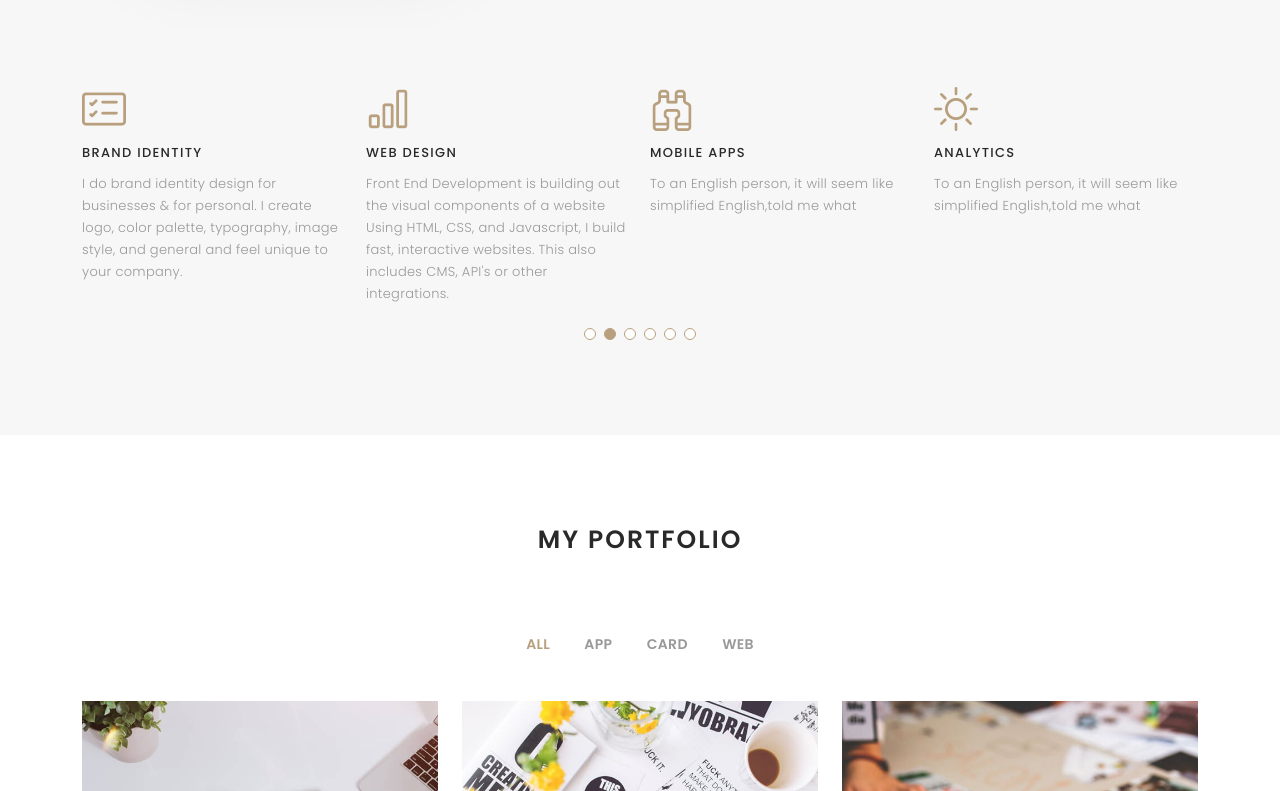
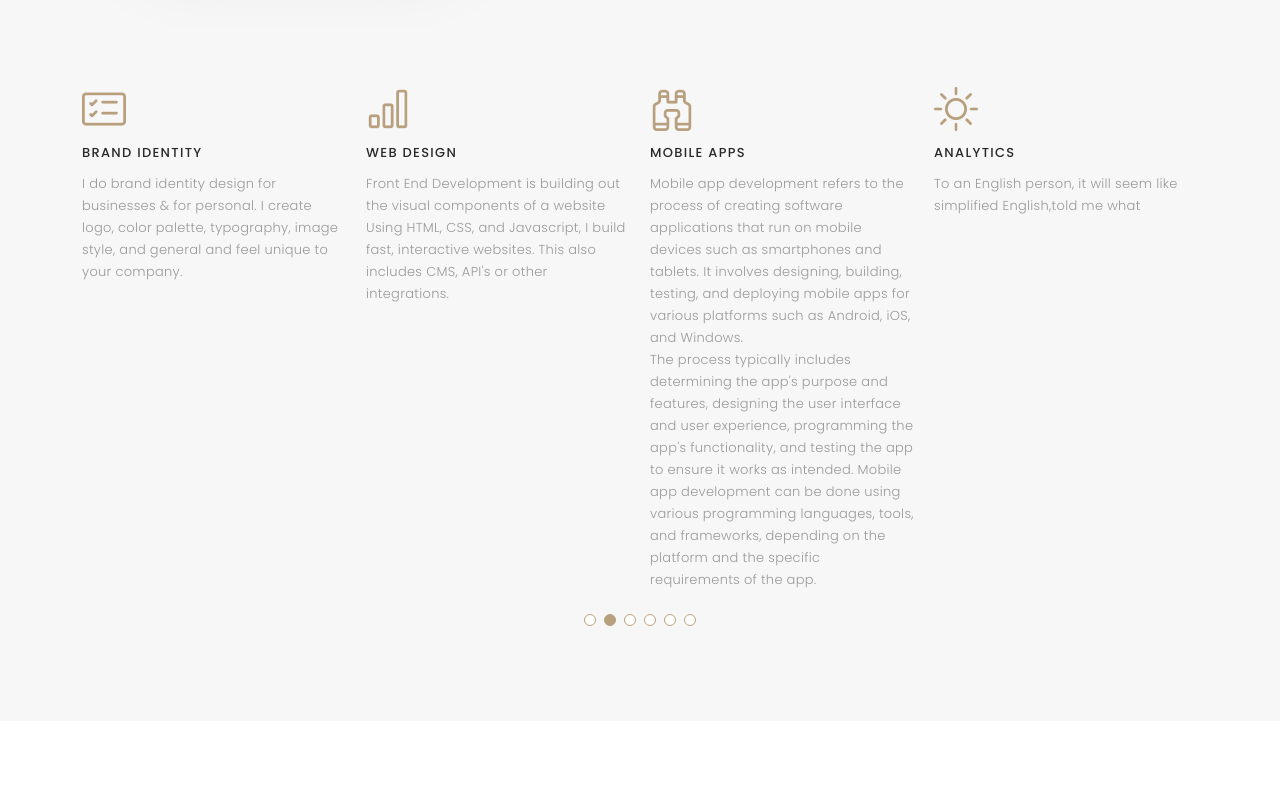
Before and after one commit to Hassaneida/Athman-Hassan, a plain HTML site: page index.html in a window 1280 px wide. Shown: the part 1333-2124 px from the top of the page. Drawn offline with nearby package versions, Linux system fonts and the light colour scheme; a web font is replaced by a local one.

Commit message:
Update index.html

```diff
--- a/index.html
+++ b/index.html
@@ -135,7 +135,17 @@
               <div class="services-block">
                 <i class="bi bi-binoculars"></i>
                 <span>MOBILE APPS</span>
-                <p class="separator">To an English person, it will seem like simplified English,told me what </p>
+                <p class="separator">Mobile app development refers to the process of creating software applications that
+                  run on mobile devices such as smartphones and tablets. It involves designing, building, testing, and
+                  deploying mobile apps for various platforms such as Android, iOS, and Windows.
+                  <br>The process typically includes determining the app's purpose and features, designing the user interface and
+                  user experience, programming the app's functionality, and testing the app to ensure it works as intended.
+                  Mobile app development can be done using various programming languages, tools, and frameworks, depending on the platform
+                  and the specific requirements of the app.
+
+
+
+ </p>
               </div>
             </div><!-- End testimonial item -->
 
```
